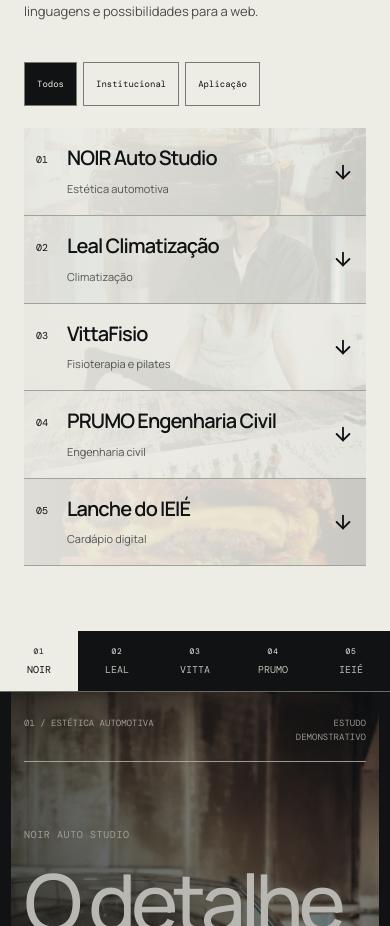
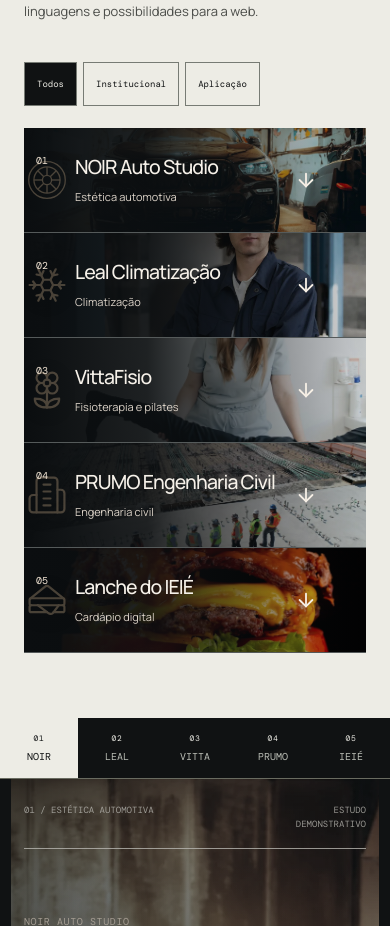
Before and after one commit to LuanSSilvaHH/luan-silva-portfolio, a React (Vite) app: page / in a window 390 px wide. Shown: the part 1322-2248 px from the top of the page. Built offline with nearby package versions, Linux system fonts and the light colour scheme; a web font is replaced by a local one.

Commit message:
Preview cinematic project index with thematic hover icons

```diff
--- a/src/Cinema.jsx
+++ b/src/Cinema.jsx
@@ -1,5 +1,5 @@
 import React, {useEffect, useRef, useState} from "react";
-import {ArrowUpRight, ArrowDown, ArrowUp, Menu, X, Pause, Play} from "lucide-react";
+import {ArrowUpRight, ArrowDown, ArrowUp, Menu, X, Pause, Play, Snowflake, Flower2, Building2, Sandwich} from "lucide-react";
 
 const number=(import.meta.env.VITE_WHATSAPP_NUMBER||"5533998803892").replace(/\D/g,"");
 const whatsapp=text=>"https://wa.me/"+number+"?text="+encodeURIComponent(text);
@@ -10,6 +10,11 @@ const projects=[
 {id:"prumo",n:"04",name:"PRUMO Engenharia Civil",short:"PRUMO",sector:"Engenharia civil",type:"Institucional",url:"https://demo-engenharia-civil.vercel.app/",shot:"engenharia",hero:"eng"},
 {id:"ieie",n:"05",name:"Lanche do IEIÉ",short:"IEIÉ",sector:"Cardápio digital",type:"Aplicação",url:"https://web--ieie-app--nw8yr2c7byc6.code.run/",shot:"cardapio",hero:"ieie"}
 ];
+function ThemeIcon({id}) {
+ if(id==="noir") return <svg viewBox="0 0 64 64" fill="none" stroke="currentColor" strokeWidth="2" aria-hidden="true"><circle cx="32" cy="32" r="28"/><circle cx="32" cy="32" r="20"/><circle cx="32" cy="32" r="7"/>{Array.from({length:8},(_,i)=><path key={i} d="M32 12 L32 25" transform={"rotate("+(i*45)+" 32 32)"}/>)}</svg>;
+ const Icon={leal:Snowflake,vitta:Flower2,prumo:Building2,ieie:Sandwich}[id]||Flower2;
+ return <Icon strokeWidth={1.25} aria-hidden="true"/>;
+}
 function Demo({p,label="Abrir demonstração"}){return <a className="demo-link" href={p.url} target="_blank" rel="noopener noreferrer">{label}<ArrowUpRight size={22}/><span className="sr-only"> de {p.name} (nova aba)</span></a>}
 function Shot({p,className=""}){return <figure className={"site-shot "+className}><div aria-hidden="true"><span>● ● ●</span><span>{p.name}</span><ArrowUpRight size={12}/></div><img src={"/projects/"+p.shot+".webp"} alt={"Prévia do site "+p.name} loading="lazy" width="1440" height="900"/></figure>}
 function Label({children}){return <p className="eyebrow">{children}</p>}
@@ -65,7 +70,7 @@ export default function Cinema(){
    <img className="index-card-photo" src={"/projects/hero-"+p.hero+".webp"} alt="" loading="lazy" width="1500" height="1000"/>
    <div className="index-card-shade" aria-hidden="true"/>
    <button type="button" className="index-card-trigger" aria-expanded={selectedIndex===p.id} aria-controls={"index-details-"+p.id} onClick={()=>setSelectedIndex(selectedIndex===p.id?"":p.id)}>
-    <span className="index-card-number">{p.n}</span><span className="index-card-copy"><strong>{p.name}</strong><small>{p.sector}</small></span><ArrowDown className="index-card-arrow" size={22}/>
+    <span className="index-card-number">{p.n}</span><span className="index-card-theme index-card-theme-left" aria-hidden="true"><ThemeIcon id={p.id}/></span><span className="index-card-copy"><strong>{p.name}</strong><small>{p.sector}</small></span><ArrowDown className="index-card-arrow" size={22}/><span className="index-card-theme index-card-theme-right" aria-hidden="true"><ThemeIcon id={p.id}/></span>
    </button>
    <div id={"index-details-"+p.id} className="index-card-details" hidden={selectedIndex!==p.id}>
     <span>UMA EXPERIÊNCIA / {p.type.toUpperCase()}</span>
--- a/src/cinema.css
+++ b/src/cinema.css
@@ -455,3 +455,42 @@ html[data-motion=off] .scene{clip-path:none;opacity:1}
 .index-card-details a{font-size:11px}
 }
 @media(prefers-reduced-motion:reduce){.index-card,.index-card-photo,.index-card-shade,.index-card-arrow,.index-card-details{transition:none!important;animation:none!important}}
+
+/* Preview experiment: photo revealed from right to left, dark editorial index. */
+.index-card:not(.is-selected){background:#101316;border-bottom-color:#555a5a}
+.index-card:not(.is-selected) .index-card-photo{opacity:1;filter:saturate(.85) contrast(1.05);transform:scale(1.035);object-position:65% center}
+.index-card:not(.is-selected) .index-card-shade{opacity:1;background:linear-gradient(90deg,#0b0e10 0%,rgba(11,14,16,.97) 23%,rgba(11,14,16,.75) 46%,rgba(11,14,16,.23) 76%,rgba(11,14,16,.09) 100%),linear-gradient(0deg,rgba(8,10,12,.3),transparent 75%)}
+.index-card:not(.is-selected) .index-card-trigger{color:#f6f1e9}
+.index-card:not(.is-selected) .index-card-copy small{color:#ddd4c9}
+.index-card:not(.is-selected):hover .index-card-photo{opacity:1;transform:scale(1);filter:saturate(1.05) contrast(1.08)}
+.index-card:not(.is-selected):hover .index-card-shade{opacity:1;background:linear-gradient(90deg,#0b0e10 0%,rgba(11,14,16,.94) 19%,rgba(11,14,16,.63) 42%,rgba(11,14,16,.14) 72%,rgba(11,14,16,.06) 100%)}
+.index-card{container-type:inline-size}
+.index-card-trigger{position:relative;min-height:140px;padding:24px 80px 24px 24px;grid-template-columns:25px minmax(0,1fr) 28px;gap:clamp(28px,5vw,80px)}
+.index-card-number{position:relative;z-index:2;color:#f4e7d6}
+.index-card-copy{position:relative;z-index:2}
+.index-card-copy strong{font-size:clamp(22px,2.1vw,32px);font-weight:500}
+.index-card-arrow{position:relative;z-index:3;color:#f6efe5}
+.index-card-theme{position:absolute;top:50%;width:72px;height:72px;color:#d9b991;pointer-events:none;display:grid;place-items:center}
+.index-card-theme svg{width:100%;height:100%;filter:drop-shadow(0 2px 13px rgba(0,0,0,.4))}
+.index-card-theme-left{left:7px;opacity:.38;transform:translateY(-50%) scale(.95);transition:transform .7s cubic-bezier(.22,1,.36,1),opacity .45s}
+.index-card-theme-right{right:6px;opacity:0;transform:translateY(-50%) scale(.6);transition:opacity .4s .16s,transform .6s cubic-bezier(.22,1,.36,1)}
+@media(hover:hover){
+.index-card:not(.is-selected):hover .index-card-theme-left{opacity:0;transform:translate(calc(100cqw - 110px),-50%) scale(.72)}
+.index-card:not(.is-selected):hover .index-card-theme-right{opacity:1;transform:translateY(-50%) scale(1)}
+}
+.index-card.is-selected .index-card-theme-left{opacity:0;transform:translate(calc(100cqw - 110px),-50%) scale(.72)}
+.index-card.is-selected .index-card-theme-right{opacity:1;transform:translateY(-50%) scale(1)}
+.index-card.is-selected .index-card-trigger{min-height:140px;padding:30px 80px 30px 24px}
+.index-card.is-selected .index-card-shade{background:linear-gradient(90deg,rgba(4,7,8,.93),rgba(4,7,8,.49) 66%,rgba(4,7,8,.13)),linear-gradient(0deg,rgba(4,7,8,.7),transparent 75%)}
+@media(max-width:700px){
+.index-card-trigger{min-height:104px;padding:20px 49px 20px 12px;grid-template-columns:22px minmax(0,1fr) 22px;gap:17px}
+.index-card-copy strong{font-size:clamp(17px,5vw,22px)}
+.index-card-theme{width:44px;height:44px}
+.index-card-theme-left{left:1px;opacity:.3}
+.index-card-theme-right{right:0}
+.index-card:not(.is-selected) .index-card-shade{background:linear-gradient(90deg,#0b0e10 0%,rgba(11,14,16,.91) 36%,rgba(11,14,16,.4) 76%,rgba(11,14,16,.15) 100%)}
+.index-card.is-selected .index-card-trigger{min-height:115px;padding:23px 49px 23px 12px}
+.index-card.is-selected .index-card-copy strong{font-size:clamp(20px,5.7vw,27px)}
+.index-card.is-selected .index-card-theme-left{transform:translate(calc(100cqw - 67px),-50%) scale(.72)}
+}
+@media(prefers-reduced-motion:reduce){.index-card-theme{transition:none!important}}
```
